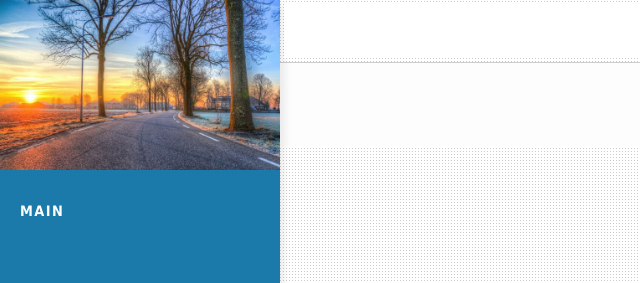
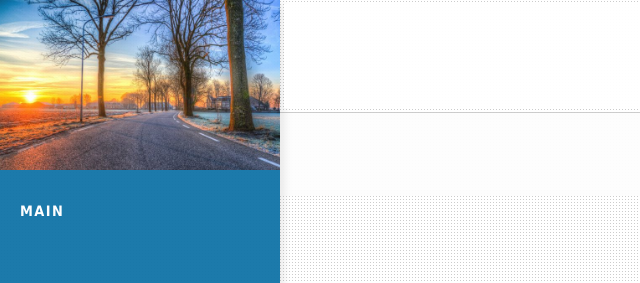
Before and after one commit to nengwuzhi/nengwuzhi.github.ioce, a Jekyll site: the page built from pages/zTree.html, in a window 1280 px wide. Shown: the top 283 px of the page, without its empty margins (0-640 px from the left). Built offline with Jekyll 4.4.1, drawn with Linux system fonts in a browser that asks for light colours; nearby versions of some CDN libraries; library files that are not in the unit come from our copies.

Commit message:
Update index_alt.html

```diff
--- a/_layouts/index_alt.html
+++ b/_layouts/index_alt.html
@@ -13,10 +13,11 @@ layout: null
              {% include Side_navigation.html %}
                     <!-- Content -->
             <div id="content" class="page-content p-5">
-
                <div class="col-md-12 container">
+                  <section class="margin">
                     {{ content }}
                </div>
+                   </section>
              </div>
         {% include footer.html %}
     </body>
```
